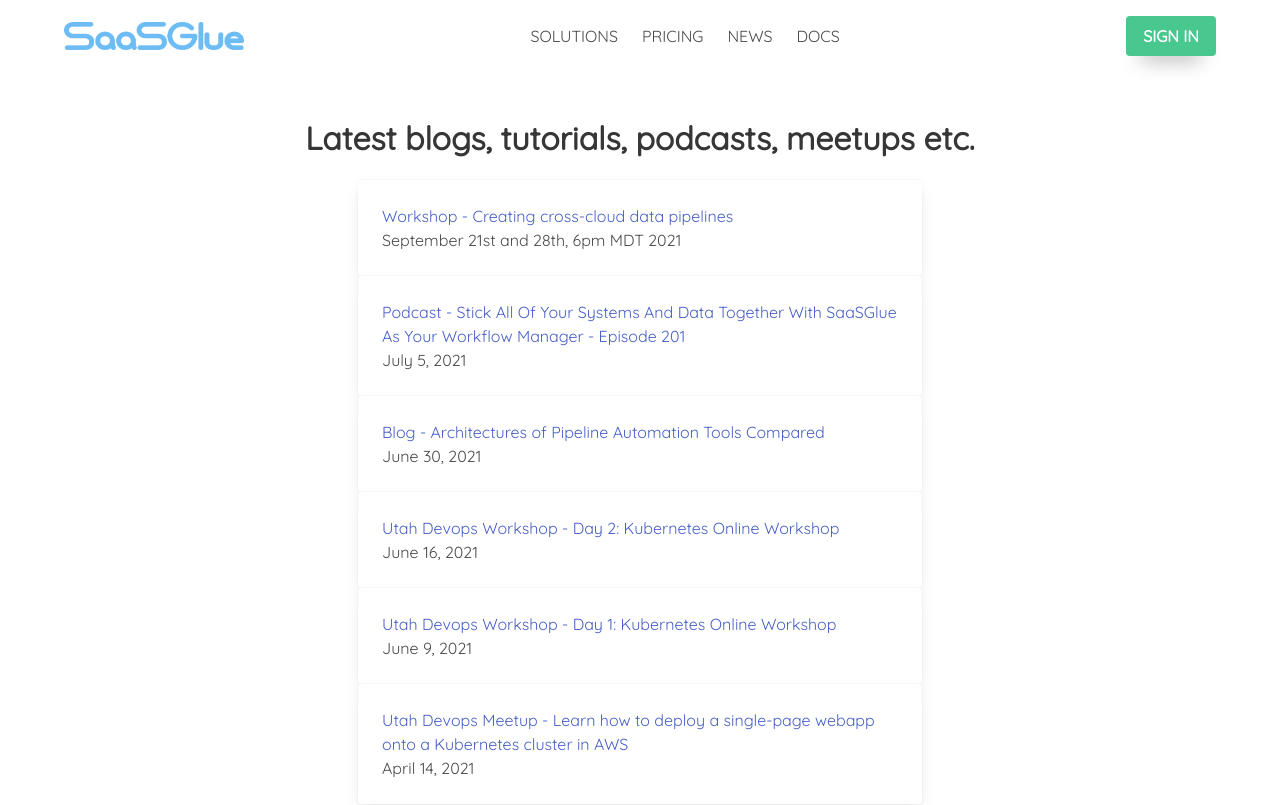
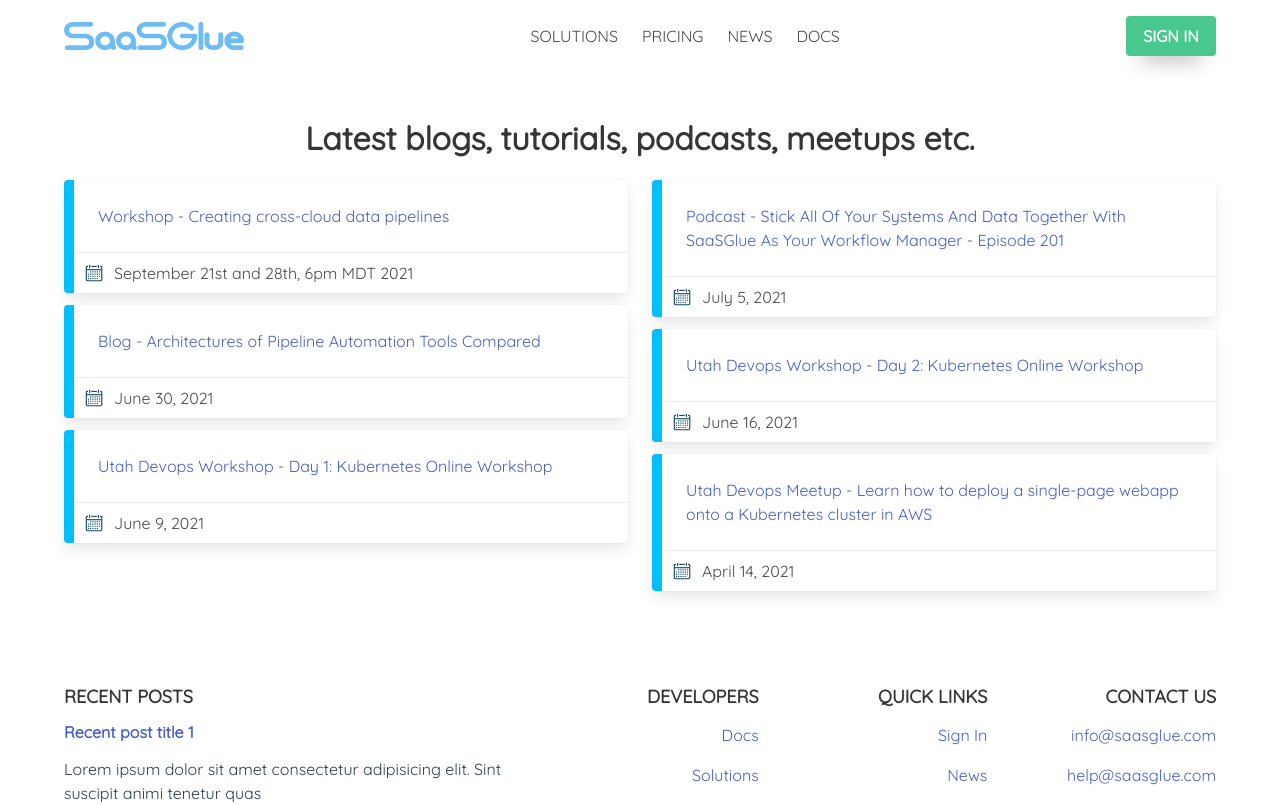
Before and after one commit to theironcook/sgmv3, a Vue app: page /news in a window 1280 px wide. Shown: the top 805 px of the page. Built offline with nearby package versions, Linux system fonts and the light colour scheme.

Commit message:
update news layout

```diff
--- a/src/components/News.vue
+++ b/src/components/News.vue
@@ -3,65 +3,63 @@
         <div class="container content">
             <h1 class="title has-text-centered">Latest blogs, tutorials, podcasts, meetups etc.</h1>
             <div class="columns">
-                <div class="column is-6 is-offset-3">
+                <div class="column is-6">
+                    <div class="card mb-3">
+                        <div class="card-content">
+                            <a href="https://www.saasglue.com/workshop">Workshop - Creating cross-cloud data pipelines</a>
+                        </div>
+                        <footer class="card-footer p-2">
+                            <img src="@/assets/images/calendar-icon.svg" class="mr-2" width="24" />
+                            <time datetime="2021-9-21">September 21st and 28th, 6pm MDT 2021</time>
+                        </footer>
+                    </div>
+                    <div class="card mb-3">
+                        <div class="card-content">
+                            <a href="https://jack-wood.medium.com/architectures-of-pipeline-automation-tools-compared-3b3e6e9768db">Blog - Architectures of Pipeline Automation Tools Compared</a>
+                        </div>
+                        <footer class="card-footer p-2">
+                            <img src="@/assets/images/calendar-icon.svg" class="mr-2" width="24" />
+                            <time datetime="2021-5-30">June 30, 2021</time>
+                        </footer>
+                    </div>
                     <div class="card">
                         <div class="card-content">
-                            <div class="content">
-                                <a href="https://www.saasglue.com/workshop">Workshop - Creating cross-cloud data pipelines</a>
-                                <br>
-                                <time datetime="2021-9-21">September 21st and 28th, 6pm MDT 2021</time>
-                            </div>
+                            <a href="https://www.meetup.com/DevOpsUT/events/278127038/">Utah Devops Workshop - Day 1: Kubernetes Online Workshop</a>
                         </div>
+                        <footer class="card-footer p-2">
+                            <img src="@/assets/images/calendar-icon.svg" class="mr-2" width="24" />
+                            <time datetime="2021-5-9">June 9, 2021</time>
+                        </footer>
                     </div>
+                </div>
 
+                <div class="column is-6">
+                    <div class="card mb-3">
+                        <div class="card-content">
+                            <a href="https://www.dataengineeringpodcast.com/saasglue-cloud-workflow-manager-episode-201/">Podcast - Stick All Of Your Systems And Data Together With SaaSGlue As Your Workflow Manager - Episode 201</a>
+                        </div>
+                        <footer class="card-footer p-2">
+                            <img src="@/assets/images/calendar-icon.svg" class="mr-2" width="24" />
+                            <time datetime="2021-6-5">July 5, 2021</time>
+                        </footer>
+                    </div>
+                    <div class="card mb-3">
+                        <div class="card-content">
+                            <a href="https://www.meetup.com/DevOpsUT/events/wfzmlryccjbmb/">Utah Devops Workshop - Day 2: Kubernetes Online Workshop</a>
+                        </div>
+                        <footer class="card-footer p-2">
+                            <img src="@/assets/images/calendar-icon.svg" class="mr-2" width="24" />
+                            <time datetime="2021-5-16">June 16, 2021</time>
+                        </footer>
+                    </div>
                     <div class="card">
                         <div class="card-content">
-                            <div class="content">
-                                <a href="https://www.dataengineeringpodcast.com/saasglue-cloud-workflow-manager-episode-201/">Podcast - Stick All Of Your Systems And Data Together With SaaSGlue As Your Workflow Manager - Episode 201</a>
-                                <br>
-                                <time datetime="2021-6-5">July 5, 2021</time>
-                            </div>
+                            <a href="https://www.meetup.com/DevOpsUT/events/wfzmlryccgbsb/">Utah Devops Meetup - Learn how to deploy a single-page webapp onto a Kubernetes cluster in AWS</a>
                         </div>
-                    </div>
-
-                    <div class="card">
-                        <div class="card-content">
-                            <div class="content">
-                                <a href="https://jack-wood.medium.com/architectures-of-pipeline-automation-tools-compared-3b3e6e9768db">Blog - Architectures of Pipeline Automation Tools Compared</a>
-                                <br>
-                                <time datetime="2021-5-30">June 30, 2021</time>
-                            </div>
-                        </div>
-                    </div>
-
-                    <div class="card">
-                        <div class="card-content">
-                            <div class="content">
-                                <a href="https://www.meetup.com/DevOpsUT/events/wfzmlryccjbmb/">Utah Devops Workshop - Day 2: Kubernetes Online Workshop</a>
-                                <br>
-                                <time datetime="2021-5-16">June 16, 2021</time>
-                            </div>
-                        </div>
-                    </div>
-
-                    <div class="card">
-                        <div class="card-content">
-                            <div class="content">
-                                <a href="https://www.meetup.com/DevOpsUT/events/278127038/">Utah Devops Workshop - Day 1: Kubernetes Online Workshop</a>
-                                <br>
-                                <time datetime="2021-5-9">June 9, 2021</time>
-                            </div>
-                        </div>
-                    </div>
-
-                    <div class="card">
-                        <div class="card-content">
-                            <div class="content">
-                                <a data-v-c7a50c14="" href="https://www.meetup.com/DevOpsUT/events/wfzmlryccgbsb/">Utah Devops Meetup - Learn how to deploy a single-page webapp onto a Kubernetes cluster in AWS</a>
-                                <br>
-                                <time datetime="2021-4-14">April 14, 2021</time>
-                            </div>
-                        </div>
+                        <footer class="card-footer p-2">
+                            <img src="@/assets/images/calendar-icon.svg" class="mr-2" width="24" />
+                            <time datetime="2021-4-14">April 14, 2021</time>
+                        </footer>
                     </div>
                 </div>
             </div>
@@ -78,5 +76,7 @@
 </script>
 
 <style scoped lang="scss">
-
+    .card {
+        border-left: 10px solid deepskyblue;
+    }
 </style>
```
Also changed, not shown: src/assets/images/calendar-icon.svg (added).
